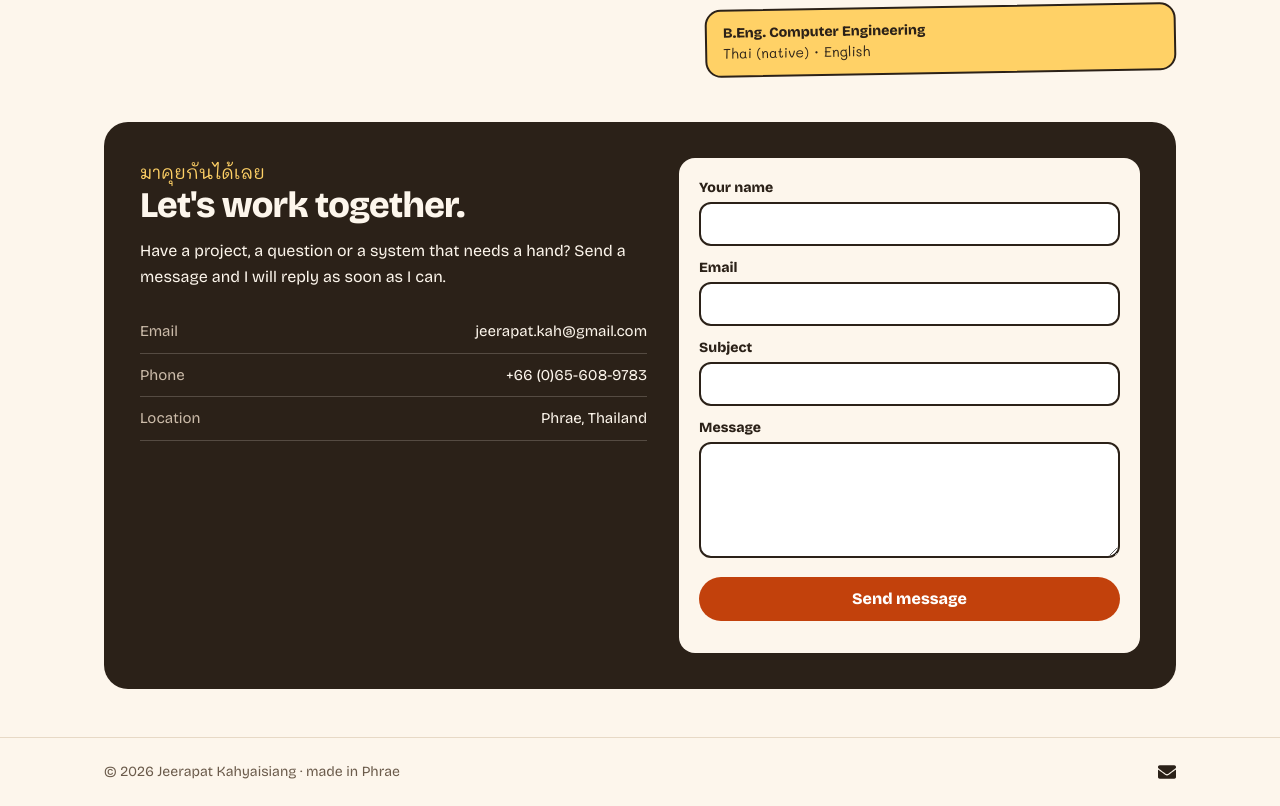
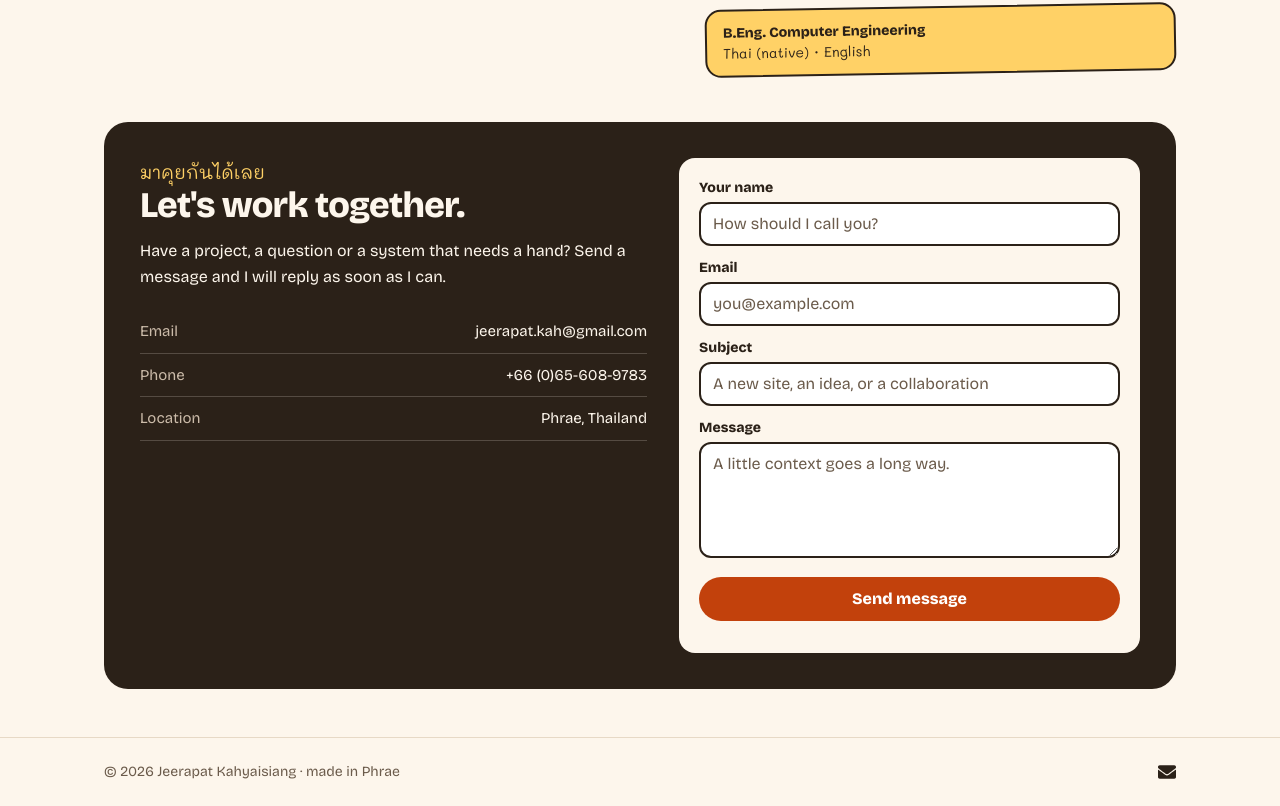
Before and after one commit to R3SONANC3/Portfolio, a Next.js app: page / in a window 1280 px wide. Shown: the part 4237-5043 px from the top of the page. Built offline with nearby package versions, Linux system fonts and the light colour scheme; a web font is replaced by a local one.

Commit message:
fix: localize contact rows and add placeholders
Co-Authored-By: Claude Opus 5.5 <noreply@anthropic.com>

```diff
--- a/src/components/sections/Contact.tsx
+++ b/src/components/sections/Contact.tsx
@@ -53,14 +53,14 @@ export default function Contact() {
           <h2 className="mb-3 text-3xl font-extrabold tracking-[-0.02em] md:text-4xl">{t.title}</h2>
           <p className="mb-5 leading-relaxed">{t.intro}</p>
           {contactMethods.map((m) => (
-            <div key={m.label} className={row}>
-              <span className={label}>{m.label === 'Location' ? t.location : m.label}</span>
+            <div key={m.key} className={row}>
+              <span className={label}>{t[`row${m.key[0].toUpperCase()}${m.key.slice(1)}` as 'rowEmail' | 'rowPhone' | 'rowLocation']}</span>
               {m.href ? (
                 <a href={m.href} className={`${link} text-right`}>
                   {m.value}
                 </a>
               ) : (
-                <span className="text-right">{m.value}</span>
+                <span className="text-right">{t.locationValue}</span>
               )}
             </div>
           ))}
@@ -84,6 +84,7 @@ export default function Contact() {
                 name={k}
                 type={k === 'email' ? 'email' : 'text'}
                 required
+                placeholder={t.ph[k]}
                 value={form[k]}
                 onChange={changeForm}
                 className={field}
@@ -98,6 +99,7 @@ export default function Contact() {
               id="contact-message"
               name="message"
               required
+              placeholder={t.ph.message}
               rows={4}
               value={form.message}
               onChange={changeForm}
--- a/src/data/contactMethods.ts
+++ b/src/data/contactMethods.ts
@@ -1,7 +1,7 @@
 import { Mail, Phone, MapPin, type LucideIcon } from 'lucide-react'
 
-export const contactMethods: { icon: LucideIcon; label: string; value: string; href?: string }[] = [
-    { icon: Mail, label: 'Email', value: 'jeerapat.kah@gmail.com', href: 'mailto:jeerapat.kah@gmail.com' },
-    { icon: Phone, label: 'Phone', value: '+66 (0)65-608-9783', href: 'tel:+66656089783' },
-    { icon: MapPin, label: 'Location', value: 'Phrae, Thailand' },
+export const contactMethods: { key: 'email' | 'phone' | 'location'; icon: LucideIcon; value: string; href?: string }[] = [
+    { key: 'email', icon: Mail, value: 'jeerapat.kah@gmail.com', href: 'mailto:jeerapat.kah@gmail.com' },
+    { key: 'phone', icon: Phone, value: '+66 (0)65-608-9783', href: 'tel:+66656089783' },
+    { key: 'location', icon: MapPin, value: 'Phrae, Thailand' },
 ]
--- a/src/data/content.ts
+++ b/src/data/content.ts
@@ -72,7 +72,16 @@ const en = {
     title: "Let's work together.",
     intro: 'Have a project, a question or a system that needs a hand? Send a message and I will reply as soon as I can.',
     github: 'GitHub',
-    location: 'Location',
+    rowEmail: 'Email',
+    rowPhone: 'Phone',
+    rowLocation: 'Location',
+    locationValue: 'Phrae, Thailand',
+    ph: {
+      name: 'How should I call you?',
+      email: 'you@example.com',
+      subject: 'A new site, an idea, or a collaboration',
+      message: 'A little context goes a long way.',
+    },
     name: 'Your name',
     email: 'Email',
     subject: 'Subject',
@@ -157,7 +166,16 @@ const th: Copy = {
     title: 'มาทำงานด้วยกันนะครับ',
     intro: 'มีโปรเจกต์ มีคำถาม หรือมีระบบที่อยากให้ช่วยดู ส่งข้อความมาได้เลย ผมจะตอบกลับโดยเร็วที่สุดครับ',
     github: 'GitHub',
-    location: 'ที่อยู่',
+    rowEmail: 'อีเมล',
+    rowPhone: 'โทรศัพท์',
+    rowLocation: 'ที่ตั้ง',
+    locationValue: 'แพร่, ประเทศไทย',
+    ph: {
+      name: 'ชื่อที่อยากให้เรียก',
+      email: 'you@example.com',
+      subject: 'เช่น เว็บไซต์ใหม่ หรือโปรเจกต์ที่กำลังคิดอยู่',
+      message: 'บอกบริบทคร่าว ๆ ก็ได้ครับ',
+    },
     name: 'ชื่อของคุณ',
     email: 'อีเมล',
     subject: 'หัวข้อ',
```
